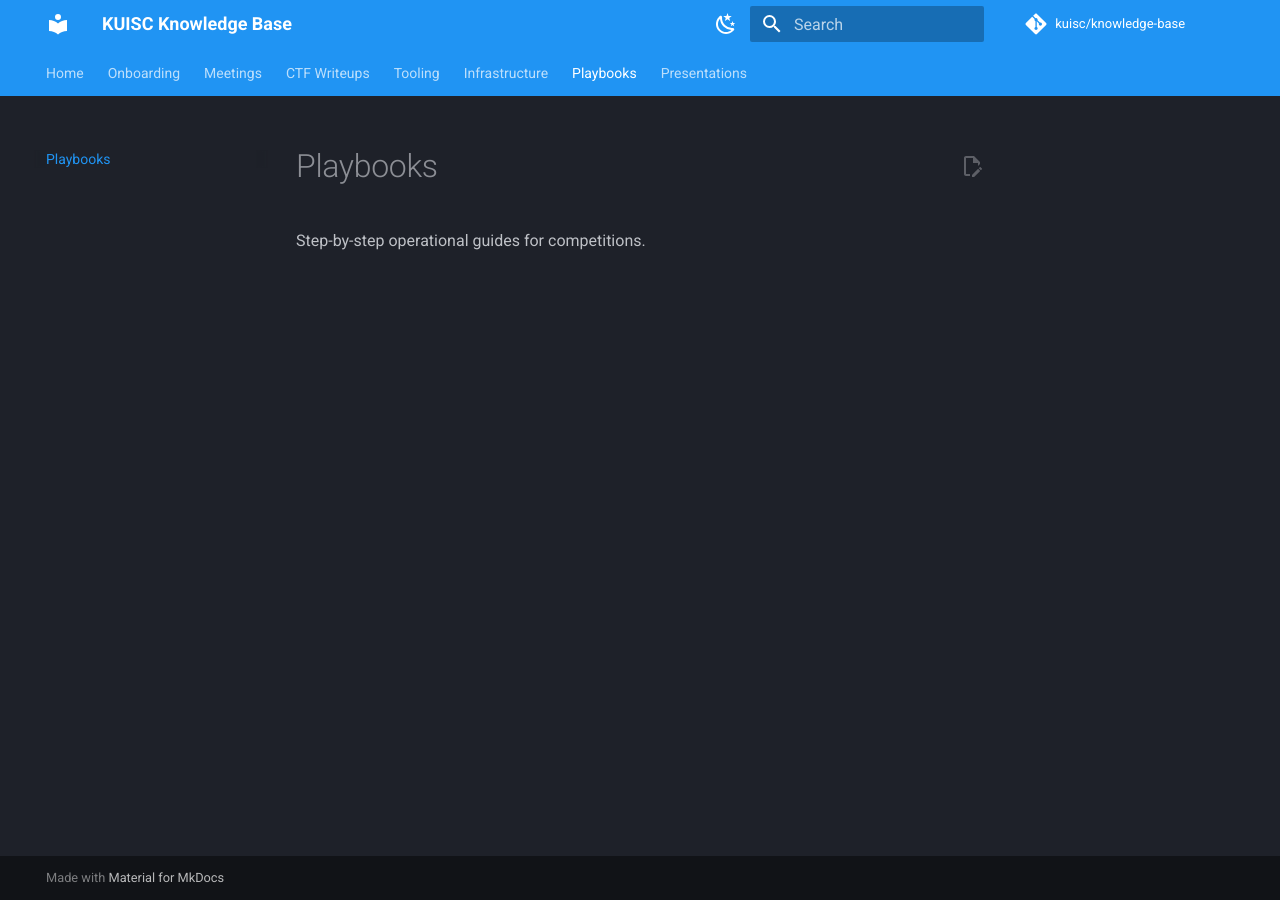
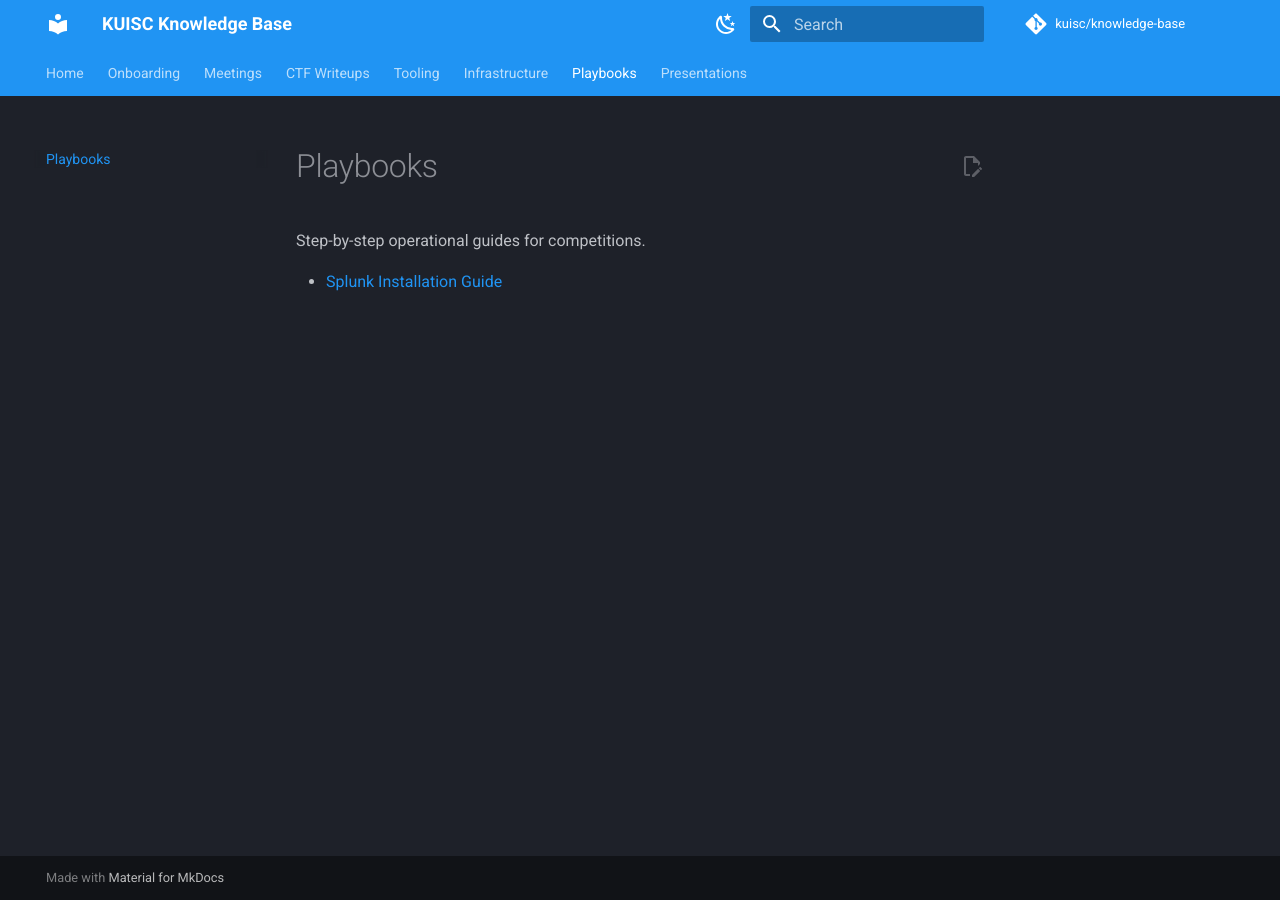
Before and after one commit to KUISC/knowledge-base, an MkDocs documentation site: the page built from docs/playbooks/index.md, in a window 1280 px wide. Built offline with MkDocs 1.6.1 and Material for MkDocs 9.7.7, drawn with Linux system fonts in a browser that asks for light colours; comment, search, counter and statistics services are not loaded.

Commit message:
Link Splunk install guide from playbooks index
Co-Authored-By: Claude Sonnet 5 <noreply@anthropic.com>

```diff
--- a/docs/playbooks/index.md
+++ b/docs/playbooks/index.md
@@ -1,3 +1,5 @@
 # Playbooks
 
 Step-by-step operational guides for competitions.
+
+- [Splunk Installation Guide](splunk-install-guide.md)
```
